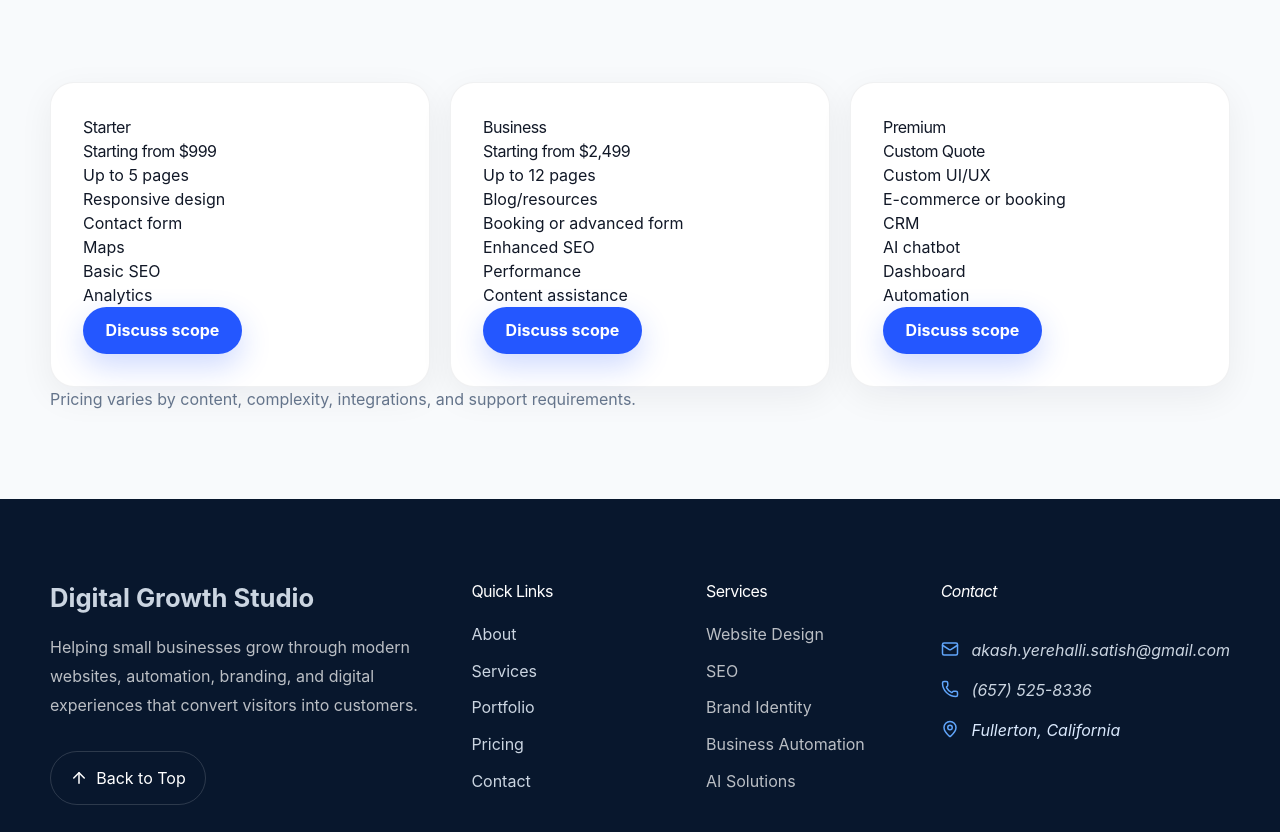
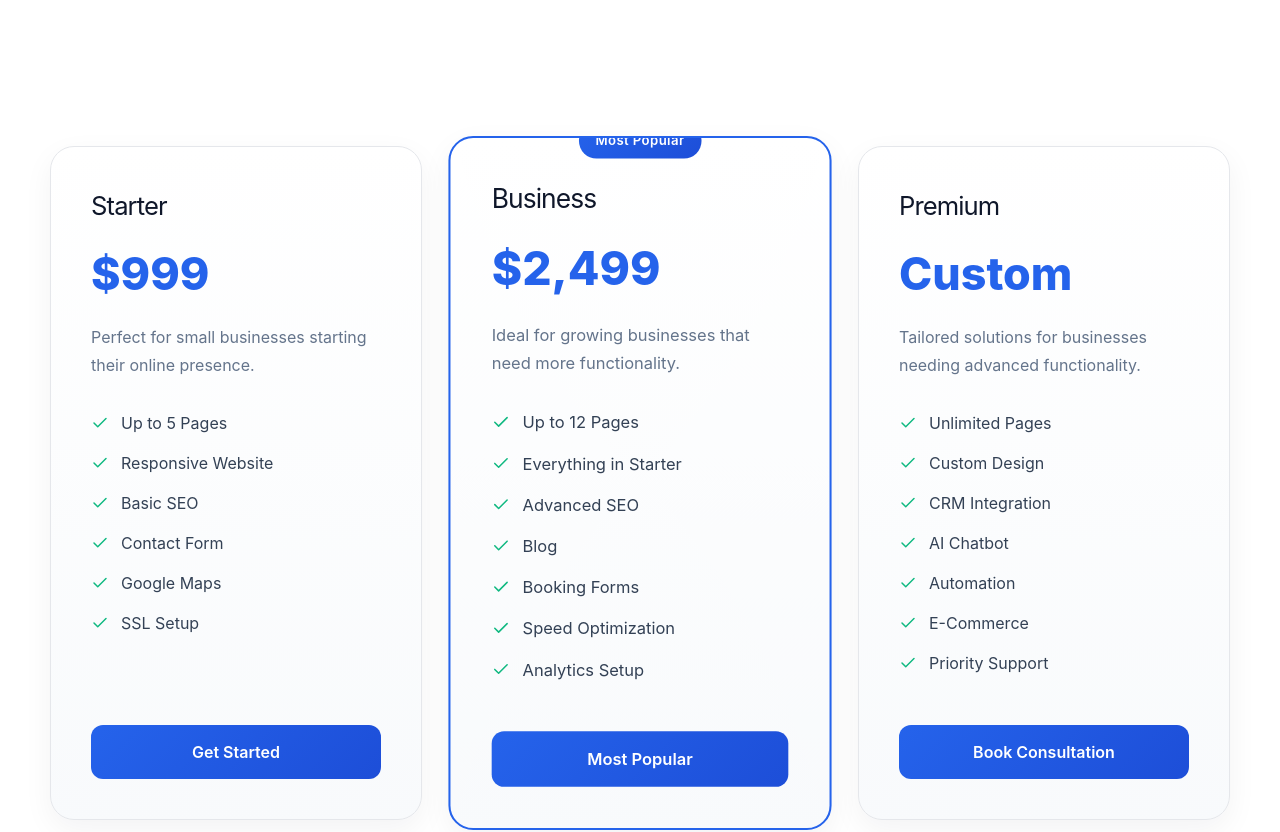
Before and after one commit to Akashys007-png/digital-growth-studio, a Next.js app: page /pricing in a window 1280 px wide. Shown: the part 680-1512 px from the top of the page. Built offline with nearby package versions, Linux system fonts and the light colour scheme; no server answers.

Commit message:
Fix missing CSS imports (resources/contact/services pages), fix hero badge overlap, remove duplicate mockup, rebuild pricing page

```diff
--- a/app/globals.css
+++ b/app/globals.css
@@ -13,6 +13,9 @@
 @import "../styles/cta.css";
 @import "../styles/footer.css";
 @import "../styles/about.css";
+@import "../styles/contact.css";
+@import "../styles/resources.css";
+@import "../styles/services-page.css";
 
 :root {
   /* Brand Colors */
--- a/app/pricing/page.tsx
+++ b/app/pricing/page.tsx
@@ -1 +1,65 @@
-import PageHero from "@/components/page-hero";export const metadata={title:"Flexible starting points with clear scope and expectations.",description:"Choose a practical foundation and expand only when additional functionality supports a real goal."};export default function Page(){return <><PageHero eyebrow="Pricing" title="Flexible starting points with clear scope and expectations." copy="Choose a practical foundation and expand only when additional functionality supports a real goal."/><section className="section"><div className="container"><div className="grid3">{[{n:"Starter",p:"Starting from $999",f:["Up to 5 pages","Responsive design","Contact form","Maps","Basic SEO","Analytics"]},{n:"Business",p:"Starting from $2,499",f:["Up to 12 pages","Blog/resources","Booking or advanced form","Enhanced SEO","Performance","Content assistance"]},{n:"Premium",p:"Custom Quote",f:["Custom UI/UX","E-commerce or booking","CRM","AI chatbot","Dashboard","Automation"]}].map(x=><div className="card" key={x.n}><h2>{x.n}</h2><h3>{x.p}</h3><ul>{x.f.map(y=><li key={y}>{y}</li>)}</ul><p><a className="btn btn-primary" href="/consultation">Discuss scope</a></p></div>)}</div><p className="muted">Pricing varies by content, complexity, integrations, and support requirements.</p></div></section></>}
+import { Check } from "lucide-react";
+
+import PageHero from "@/components/page-hero";
+import { pricingPlans } from "@/data/pricing";
+
+export const metadata = {
+  title: "Flexible starting points with clear scope and expectations.",
+  description:
+    "Choose a practical foundation and expand only when additional functionality supports a real goal.",
+};
+
+export default function Page() {
+  return (
+    <>
+      <PageHero
+        eyebrow="Pricing"
+        title="Flexible starting points with clear scope and expectations."
+        copy="Choose a practical foundation and expand only when additional functionality supports a real goal."
+      />
+
+      <section className="section pricing">
+        <div className="container">
+          <div className="pricing-grid">
+            {pricingPlans.map((plan) => (
+              <div
+                key={plan.name}
+                className={`pricing-card ${
+                  plan.popular ? "pricing-popular" : ""
+                }`}
+              >
+                {plan.popular && (
+                  <div className="popular-badge">Most Popular</div>
+                )}
+
+                <h3>{plan.name}</h3>
+
+                <div className="price">{plan.price}</div>
+
+                <p>{plan.description}</p>
+
+                <ul>
+                  {plan.features.map((feature) => (
+                    <li key={feature}>
+                      <Check size={18} />
+                      {feature}
+                    </li>
+                  ))}
+                </ul>
+
+                <a className="pricing-btn" href="/consultation">
+                  {plan.button}
+                </a>
+              </div>
+            ))}
+          </div>
+
+          <p className="muted" style={{ marginTop: "2.5rem", textAlign: "center" }}>
+            Pricing varies by content, complexity, integrations, and support
+            requirements.
+          </p>
+        </div>
+      </section>
+    </>
+  );
+}
--- a/components/portfolio/ProjectShowcase.tsx
+++ b/components/portfolio/ProjectShowcase.tsx
@@ -2,7 +2,6 @@ import PortfolioPreview from "@/components/portfolio/PortfolioPreview";
 import Section from "@/components/ui/Section";
 import type { PortfolioProject } from "@/data/portfolioProjects";
 import BrowserMockup from "@/components/portfolio/BrowserMockup";
-import MobileMockup from "@/components/portfolio/MobileMockup";
 import CaseStudySectionHeader from "@/components/portfolio/CaseStudySectionHeader";
 
 interface ProjectShowcaseProps {
@@ -29,14 +28,6 @@ export default function ProjectShowcase({
               <PortfolioPreview type={project.previewType} />
             </div>
           </BrowserMockup>
-
-          <MobileMockup>
-            <div
-              className={`project-showcase-preview mobile ${project.className}`}
-            >
-              <PortfolioPreview type={project.previewType} />
-            </div>
-          </MobileMockup>
         </div>
       </div>
     </Section>
--- a/styles/hero.css
+++ b/styles/hero.css
@@ -311,8 +311,8 @@
 }
 
 .floating-card-bottom {
-  bottom: 9%;
-  left: -10%;
+  bottom: -8%;
+  left: 6%;
 }
 
 @media (max-width: 1100px) {
```
